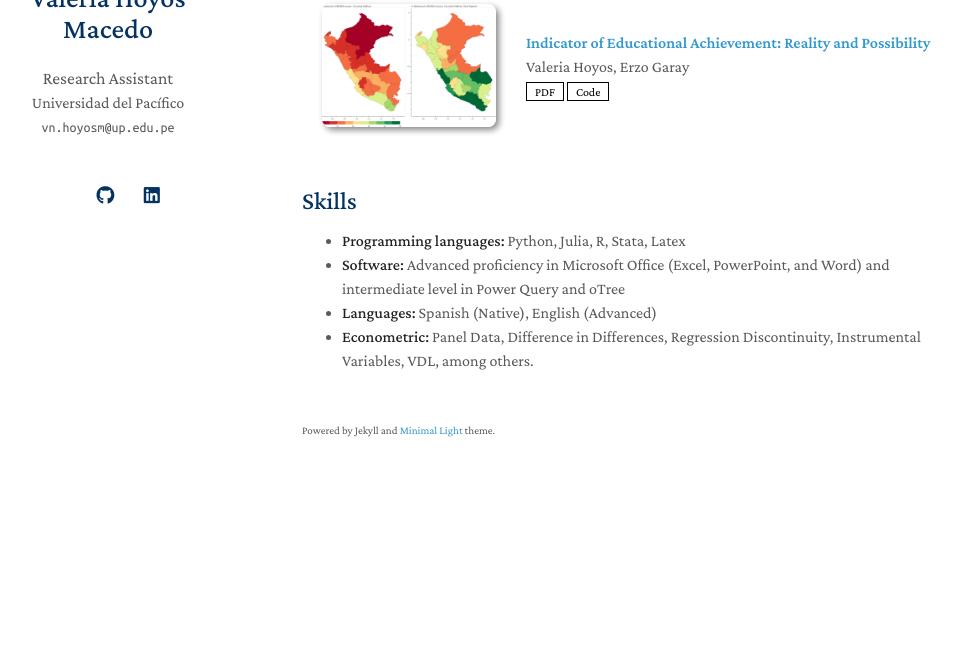
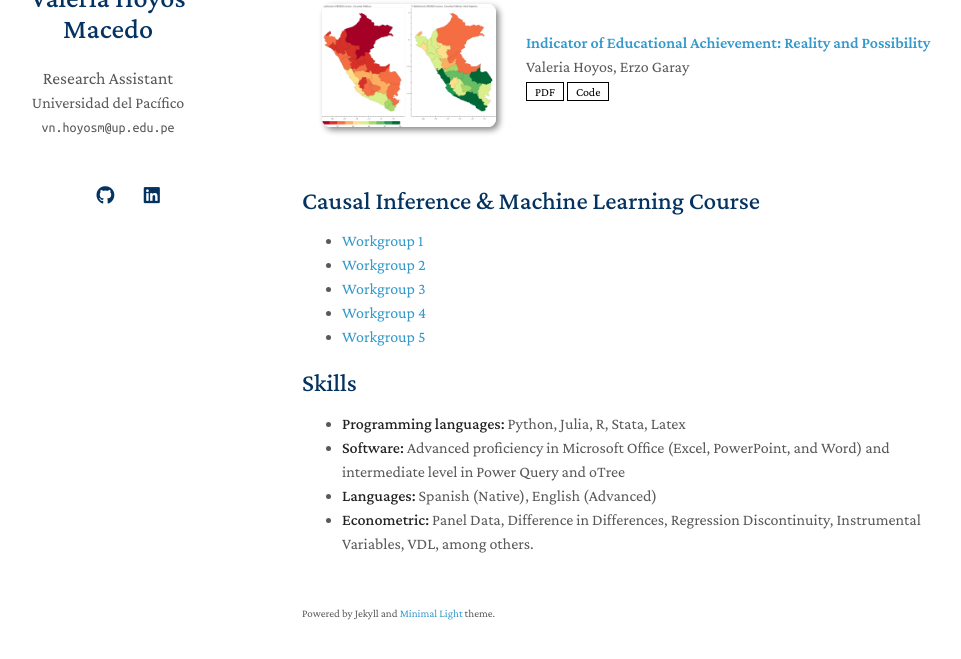
Before and after one commit to valeriahoyosm/Valeria_HM_cv, a Jekyll site: the page built from index.md, in a window 1280 px wide and 900 px high, scrolled down 514 px, cut to the strip 206-865 px from the top of the window. Shown: the whole strip, without its empty margins (168-1129 px from the left). Built offline with Jekyll 4.4.1, drawn with Linux system fonts in a browser that asks for light colours; nearby versions of some CDN libraries; a style sheet for code colours, icons or effects is not loaded; our own code applies the rules of GitHub Pages for plain Markdown files; before the commit the page ends 1231 px from its top, so only the background shows below that.

Commit message:
Update index.md

```diff
--- a/index.md
+++ b/index.md
@@ -22,8 +22,15 @@ Research Assistant. Area: education, gender, and public policy (PhD. María Pía
 - **[Feb. 2020]**
 
 
+{% include_relative _includes/publications.md %}
 
-{% include_relative _includes/publications.md %}
+##  Causal Inference & Machine Learning Course
+- [Workgroup 1](https://sites.google.com/view/maria-pia-basurto/home)
+- [Workgroup 2](https://sites.google.com/view/maria-pia-basurto/home)
+- [Workgroup 3](https://sites.google.com/view/maria-pia-basurto/home)
+- [Workgroup 4](https://sites.google.com/view/maria-pia-basurto/home)
+- [Workgroup 5](https://sites.google.com/view/maria-pia-basurto/home)
+
 
 ## Skills
 
```
